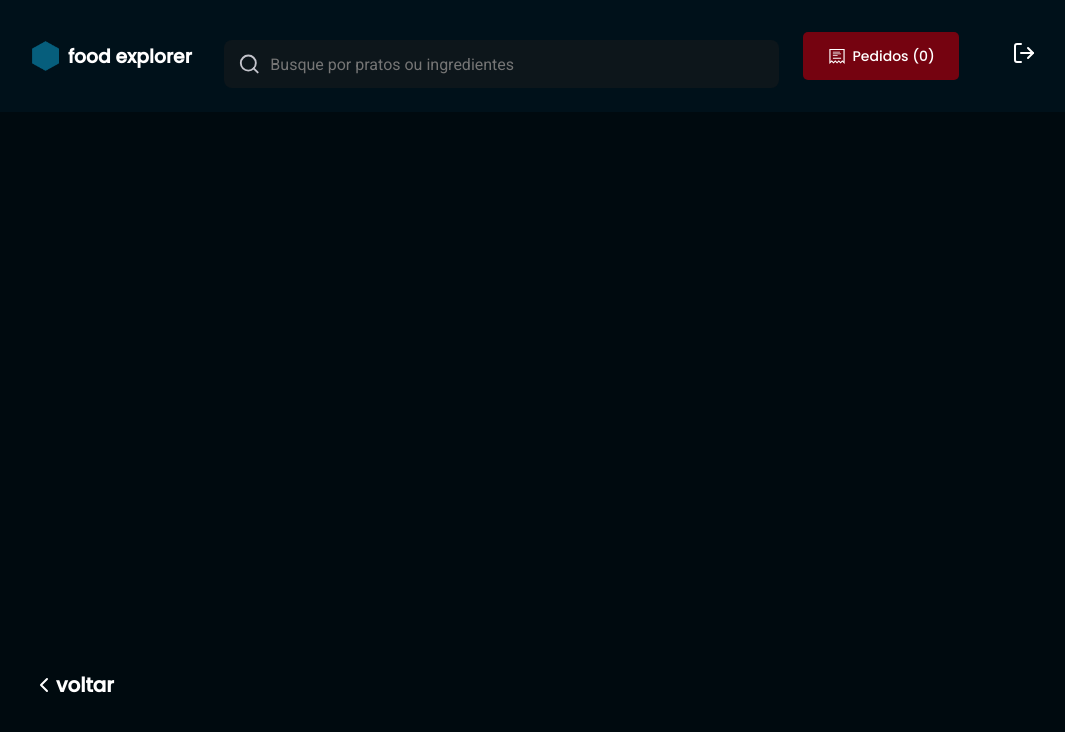
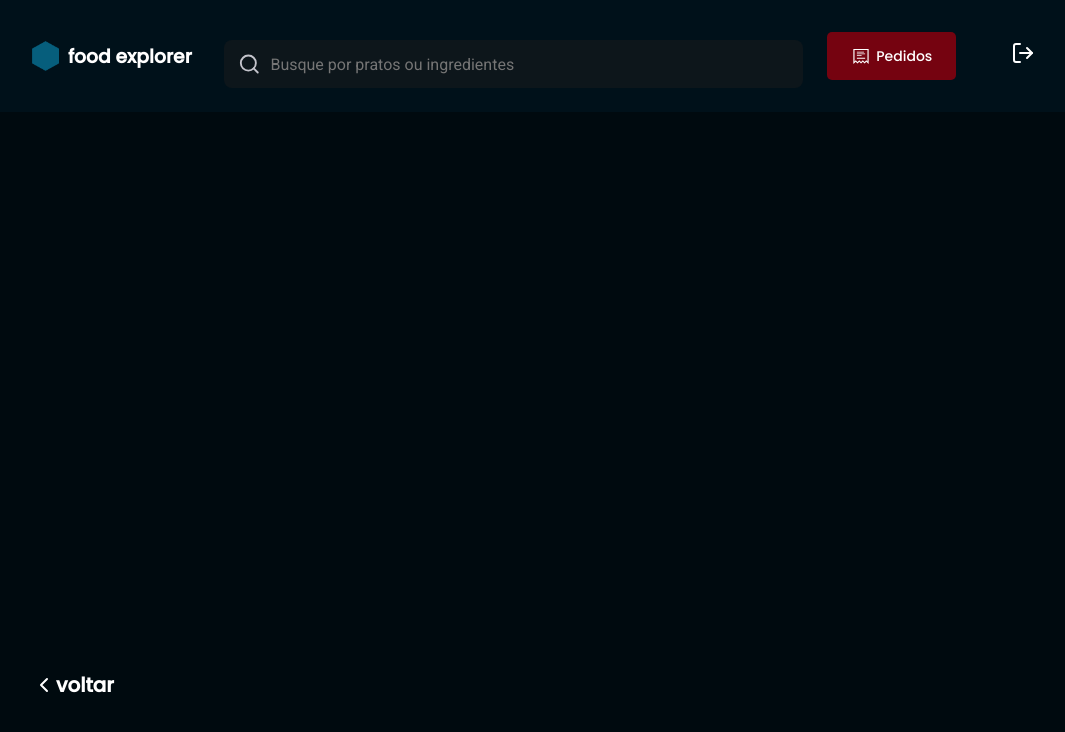
Before and after one commit to taynarafbs/food-explorer-front, a React (Vite) app: page / in a window 1280 px wide. Shown: the top 732 px of the page, without its empty margins (91-1156 px from the left). Built offline with nearby package versions, Linux system fonts and the light colour scheme.

Commit message:
Change the HeaderUser in Pedidos

```diff
--- a/src/components/HeaderUser/index.jsx
+++ b/src/components/HeaderUser/index.jsx
@@ -28,7 +28,7 @@ export function HeaderUser({ handleSearch }) {
       </div>
       <Button
         className="newPlate"
-        title="Pedidos (0)"
+        title="Pedidos"
         icon={TfiReceipt}
       />
 
```
